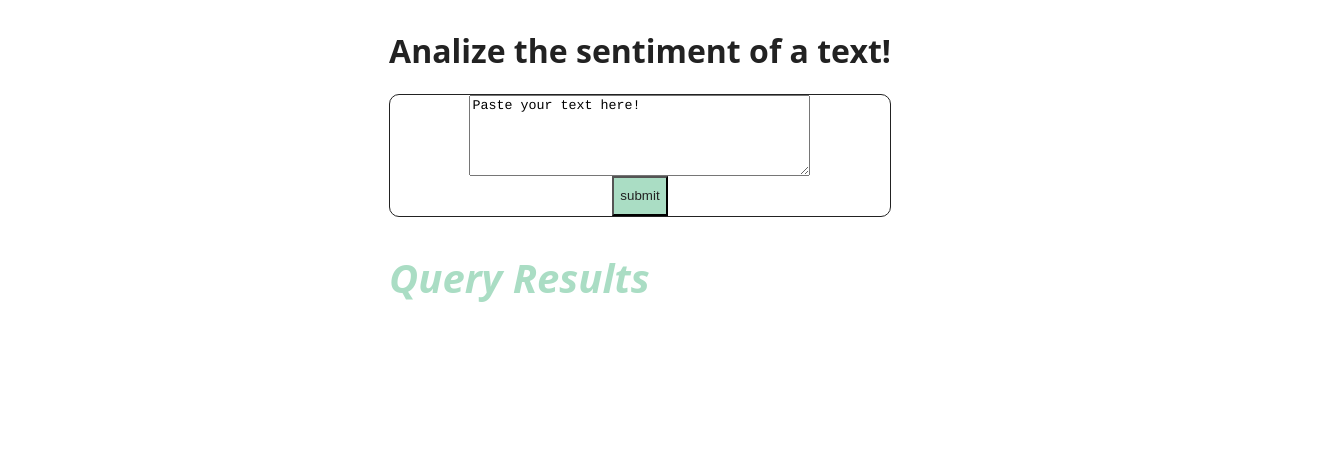
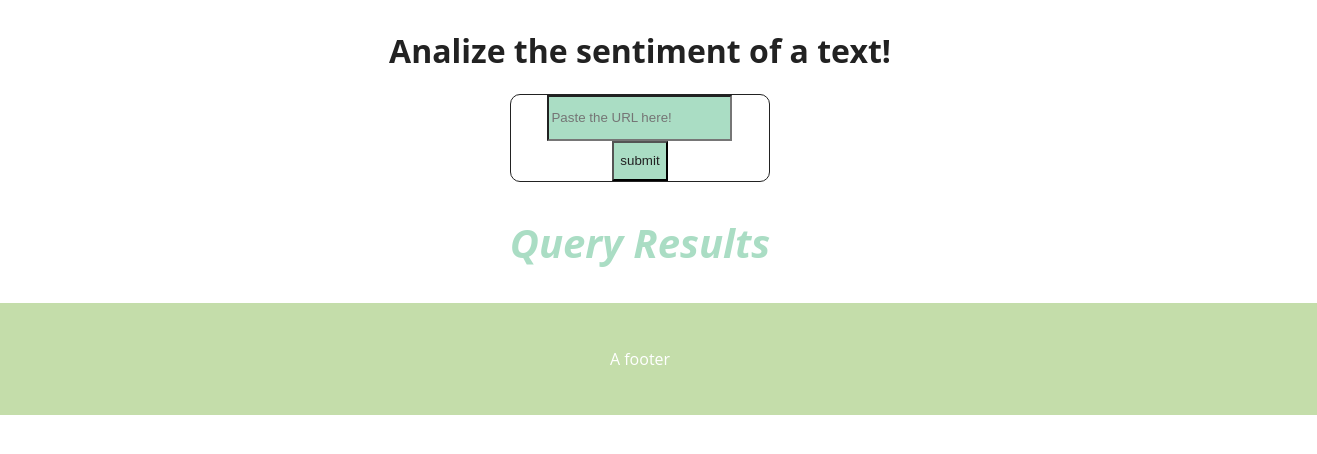
Before and after one commit to pablomartan/evaluate-news-nlp, a website built with webpack: page src/client/html/index.html in a window 1280 px wide. Shown: the whole page, 1317 px wide, since content can reach past the window. Built offline with nearby package versions, Linux system fonts and the light colour scheme.

Commit message:
feat: modified html form to comply to rubric's demands

```diff
--- a/src/client/html/index.html
+++ b/src/client/html/index.html
@@ -7,11 +7,12 @@
 <body>
     <header class="pageHeader">
         <h1 class="mainHeader">Analize the sentiment of a text!</h1>
+    </header>
     <main class="content">
         <section class="form">
             <form onsubmit="return handleSubmit(event)">
-                    <textarea id="textToSend" type="textArea" name="input"
-                        rows=5 cols=40>Paste your text here!</textarea>
+                <input id="textToSend" type="text" name="input"
+                                                   placeholder="Paste the URL here!">
                 <input id="submitButton" type="submit" value="submit"
                 onclick="return handleSubmit(event)" onsubmit="return handleSubmit(event)">
             </form>
@@ -21,6 +22,8 @@
             <div class="resultsContainer"></div>
         </section>
     </main>
-    </header>
+    <footer>
+        A footer
+    </footer>
 </body>
 </html>
```
Lines whose indentation alone changed are shown as unchanged.
